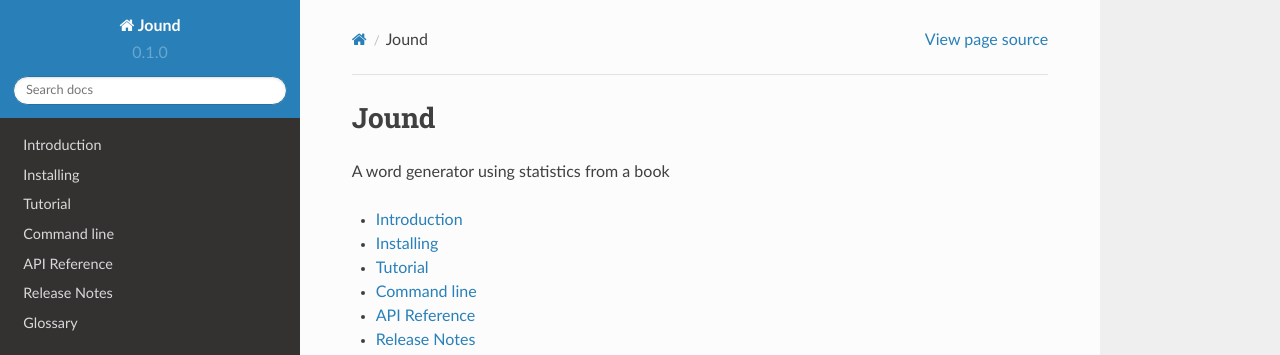
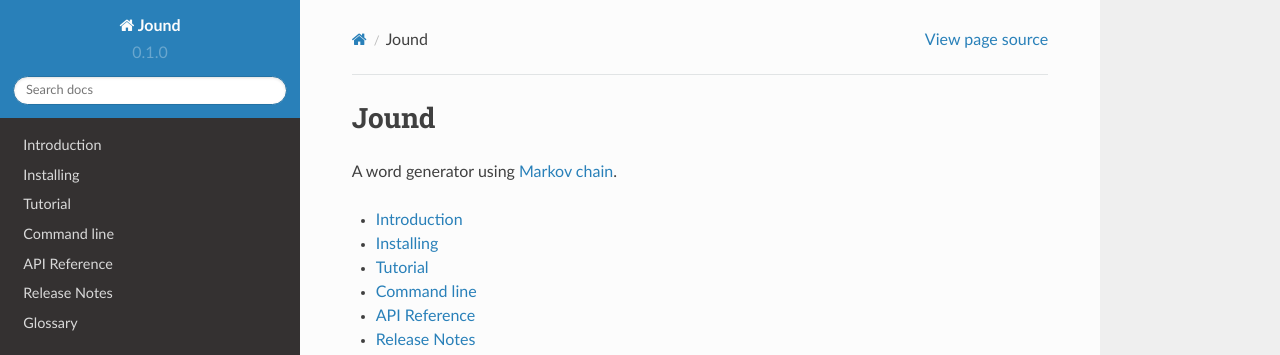
Before and after one commit to buddly27/jound, a Sphinx documentation site: the page built from doc/index.rst, in a window 1280 px wide. Shown: the top 355 px of the page. Built offline with Sphinx 7.4.7 and the Read the Docs theme 2.0.0, drawn with Linux system fonts in a browser that asks for light colours.

Commit message:
Improve description

```diff
--- a/README.rst
+++ b/README.rst
@@ -2,4 +2,4 @@
 Jound
 #####
 
-A word generator using statistics from a book
+A word generator using Markov chain.
--- a/doc/index.rst
+++ b/doc/index.rst
@@ -4,7 +4,7 @@
 Jound
 #####
 
-A word generator using statistics from a book
+A word generator using :term:`Markov chain`.
 
 .. toctree::
     :maxdepth: 1
--- a/setup.py
+++ b/setup.py
@@ -49,7 +49,7 @@ TEST_REQUIRES = [
 setup(
     name=PACKAGE_NAME,
     version=VERSION,
-    description="A word generator using statistics from a book",
+    description="A word generator using Markov chain",
     long_description=open(README_PATH).read(),
     url="http://github.com/buddly27/jound",
     keywords=["word", "generator", "markov", "chain"],
```
